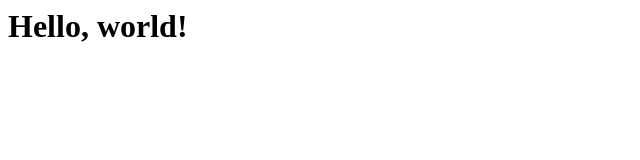
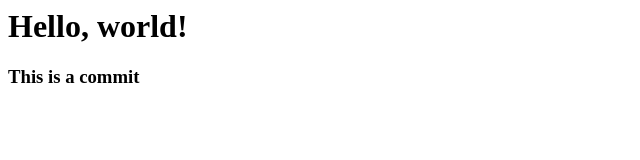
Before and after one commit to EagleEye2010/pages-github, a plain HTML site: page index.html in a window 1280 px wide. Shown: the whole page, without its empty margins (0-640 px from the left). Drawn offline with Linux system fonts and the light colour scheme.

Commit message:
Added change

```diff
--- a/index.html
+++ b/index.html
@@ -1 +1,2 @@
 <h1>Hello, world!</h1>
+<h3>This is a commit</h3>
```
